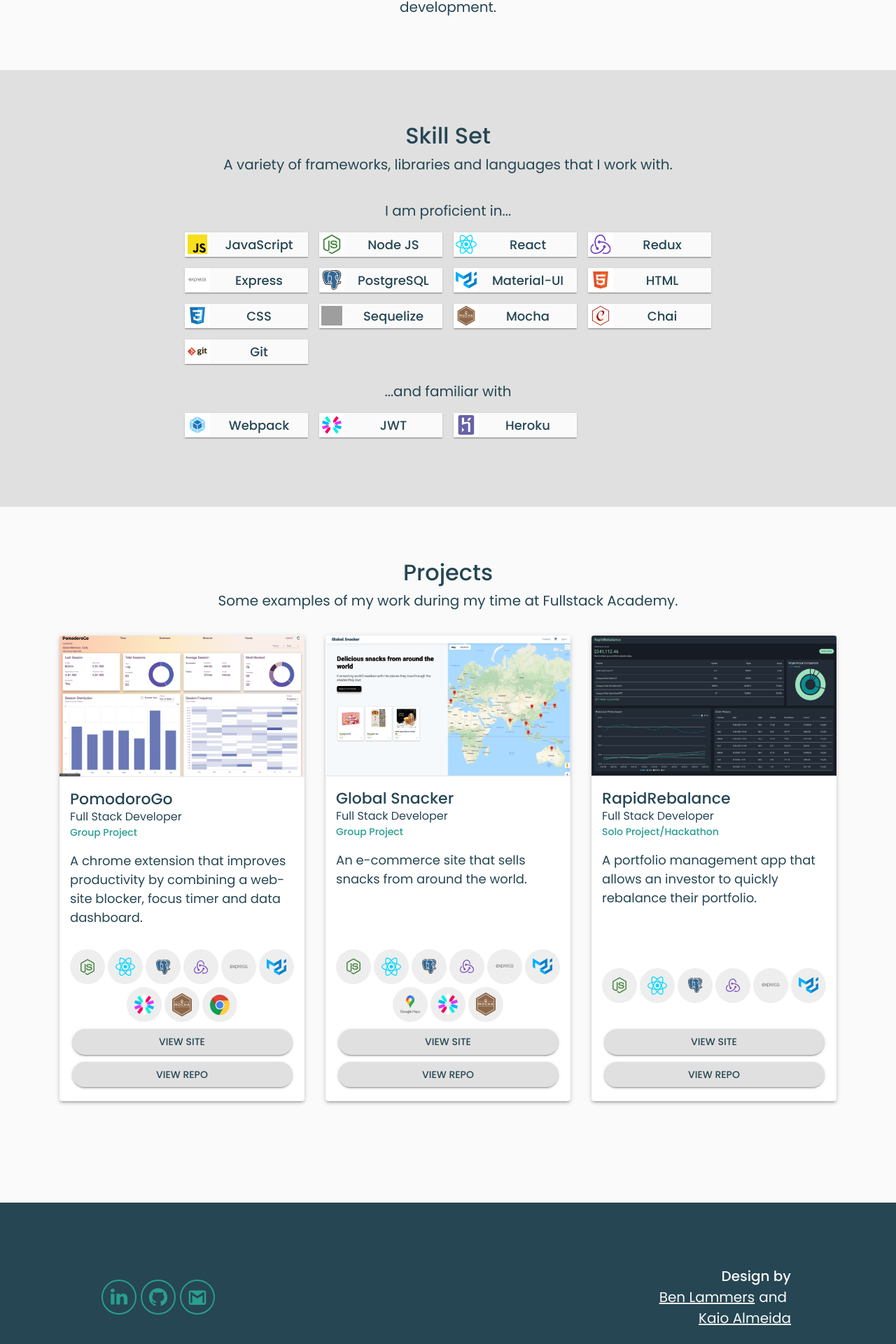
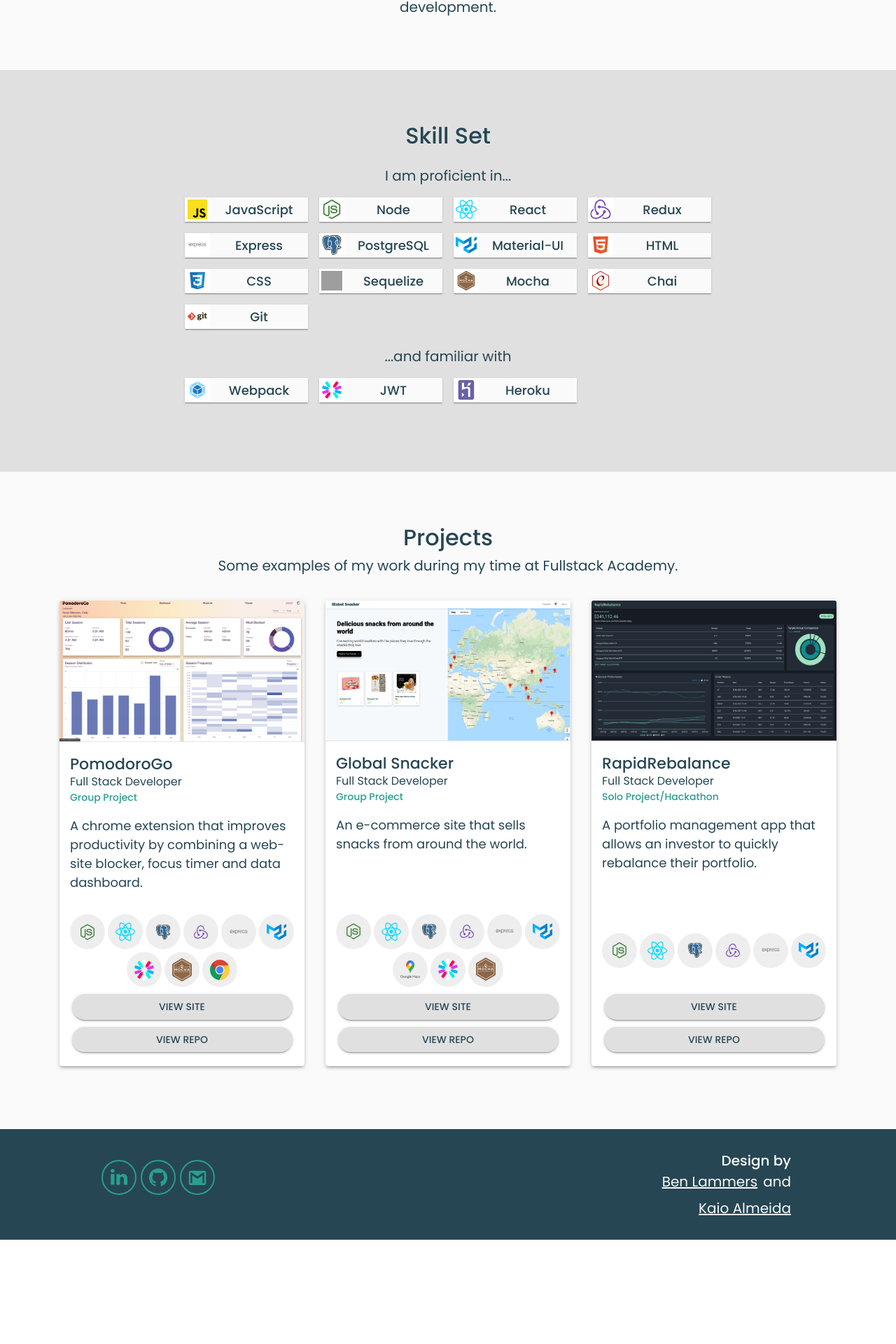
Before and after one commit to rfmcmillan/portfolio, a React app: page / in a window 1280 px wide. Shown: the part 1114-3034 px from the top of the page at 70% size. After the commit the page ends 2885 px from the top, so only its background shows below. Built offline with nearby package versions, Linux system fonts and the light colour scheme; grey boxes are pictures that could not be loaded.

Commit message:
footer done

```diff
--- a/client/App.js
+++ b/client/App.js
@@ -49,7 +49,6 @@ const App = () => {
         <Intro />
         <Skills />
         <Projects />
-        <ThankYou />
         <Footer />
       </div>
     </ThemeProvider>
--- a/client/components/Footer.js
+++ b/client/components/Footer.js
@@ -1,20 +1,34 @@
 import React from 'react';
 import { makeStyles, useTheme } from '@material-ui/core/styles';
-import { Box, Grid, Link, Typography } from '@material-ui/core';
+import { Grid, Link, Typography, useMediaQuery } from '@material-ui/core';
 import { useInView, InView } from 'react-intersection-observer';
 import { socialData } from '../data/social.js';
 import Social from './Social.js';
 
 const Footer = () => {
   const theme = useTheme();
+  const matches = useMediaQuery(theme.breakpoints.down('sm'));
   const useStyles = makeStyles({
     and: {
       fontSize: 20,
       fontWeight: 400,
-      padding: '0px 6px 0px 6px',
+      [theme.breakpoints.down('sm')]: {
+        fontSize: 16,
+      },
     },
     contain: {},
-    credit: { fontSize: 20, fontWeight: 500 },
+    credit: {
+      fontSize: 20,
+      fontWeight: 500,
+      [theme.breakpoints.down('sm')]: {
+        fontSize: 16,
+      },
+    },
+    designCredit: {
+      [theme.breakpoints.down('sm')]: {
+        marginTop: 15,
+      },
+    },
     name: {
       fontSize: 20,
       fontWeight: 200,
@@ -22,15 +36,20 @@ const Footer = () => {
       fontFamily: theme.typography.fontFamily,
       color: theme.palette.primary.contrastText,
       fontWeight: 400,
+      [theme.breakpoints.down('sm')]: {
+        fontSize: 16,
+      },
     },
     root: {
-      padding: '90px 150px 60px 150px',
+      padding: '30px 150px 30px 150px',
       backgroundColor: theme.palette.primary.main,
       color: theme.palette.primary.contrastText,
       [theme.breakpoints.down('sm')]: {
-        padding: '90px 10px 60px 10px',
+        padding: '50px 10px 50px 10px',
+        fontSize: 16,
       },
     },
+    socials: { width: '150px', paddingBottom: 20 },
   });
   const classes = useStyles();
   const { ref, inView, entry } = useInView({ threshold: 0 });
@@ -49,8 +68,17 @@ const Footer = () => {
             className={classes.contain}
             justifyContent="space-between"
             alignItems="center"
+            direction={matches ? 'column' : undefined}
           >
-            <Grid className={classes.socials} item container spacing={2} xs={6}>
+            <Grid
+              className={classes.socials}
+              item
+              container
+              spacing={matches ? 1 : 2}
+              xs={matches ? undefined : 6}
+              alignItems="center"
+              justifyContent={matches ? 'space-between' : undefined}
+            >
               {socialData.map((social, index) => (
                 <Social
                   classNames={[social.className, 'socialAccent']}
@@ -60,17 +88,58 @@ const Footer = () => {
                 />
               ))}
             </Grid>
+
+            {matches ? (
               <Grid
+                className={classes.designCredit}
+                item
+                container
+                alignItems="center"
+                justifyContent="center"
+                direction="column"
+              >
+                <Grid item>
+                  <Typography className={classes.credit}>Design by</Typography>
+                </Grid>
+                <Grid item>
+                  <Link
+                    className={classes.name}
+                    href="https://www.benlammers.dev/"
+                  >
+                    Ben Lammers
+                  </Link>
+                </Grid>
+                <Grid item>
+                  <Typography className={classes.and}>and</Typography>
+                </Grid>
+                <Grid item>
+                  <Link
+                    className={classes.name}
+                    href="https://codepen.io/KaioRocha/pen/YoEVvZ"
+                  >
+                    Kaio Almeida
+                  </Link>
+                </Grid>
+              </Grid>
+            ) : (
+              <Grid
+                className={classes.designCredit}
                 item
                 container
                 alignItems="flex-end"
-              direction="column"
-              xs={6}
+                direction={matches ? 'row' : 'column'}
+                xs={matches ? undefined : 6}
               >
                 <Grid item xs={6}>
                   <Typography className={classes.credit}>Design by</Typography>
                 </Grid>
-              <Grid item container xs={6} justifyContent="flex-end">
+                <Grid
+                  item
+                  container
+                  xs={6}
+                  justifyContent="flex-end"
+                  spacing={1}
+                >
                   <Grid item>
                     <Link
                       className={classes.name}
@@ -92,6 +161,7 @@ const Footer = () => {
                   </Grid>
                 </Grid>
               </Grid>
+            )}
           </Grid>
         </InView>
       </div>
--- a/client/components/Intro.js
+++ b/client/components/Intro.js
@@ -53,9 +53,8 @@ const Intro = () => {
               <Typography className={classes.about} variant="body1">
                 a full-stack engineer with a background in architecture. Prior
                 to 2021, I was focused on designing sustainable homes. Now,
-                after completing the 26-week software engineering program at
-                Fullstack Academy I am ready to begin my career in software
-                development.
+                after completing the software engineering program at Fullstack
+                Academy I am ready to begin my career in software development.
               </Typography>
             </Grid>
           </Grid>
--- a/client/components/Nav.js
+++ b/client/components/Nav.js
@@ -31,7 +31,6 @@ const Nav = () => {
       [theme.breakpoints.down('xs')]: {
         paddingLeft: 3,
         paddingRight: 3,
-        // maxWidth: 50,
         maxWidth: 70,
         minWidth: 30,
       },
@@ -44,16 +43,9 @@ const Nav = () => {
       [theme.breakpoints.down('sm')]: {
         fontSize: 16,
       },
-      [theme.breakpoints.down('xs')]: {
-        // fontSize: 12,
-        // maxWidth: 40,
-      },
+      [theme.breakpoints.down('xs')]: {},
     },
-    // linkGrid: {
-    //   [theme.breakpoints.down('xs')]: {
-    //     maxWidth: 50,
-    //   },
-    // },
+
     menuButton: { fontSize: 40, fill: theme.palette.secondary.main },
     root: {
       backgroundColor: '#232323',
@@ -79,7 +71,7 @@ const Nav = () => {
             item
             container
             alignItems="center"
-            spacing={2}
+            spacing={matches ? 1 : 2}
             xs={5}
           >
             {socialData.map((social, index) => (
--- a/client/components/Projects/index.js
+++ b/client/components/Projects/index.js
@@ -46,7 +46,7 @@ const Projects = () => {
         display: 'flex',
         flexDirection: 'column',
         paddingTop: '75px',
-        paddingBottom: '0px',
+        paddingBottom: '75px',
       }}
       name="projects"
     >
@@ -72,8 +72,8 @@ const Projects = () => {
       >
         <Grid
           className={classes.projects}
-          alignItems={matches ? 'center' : ''}
-          direction={matches ? 'column' : ''}
+          alignItems={matches ? 'center' : undefined}
+          direction={matches ? 'column' : 'row'}
           container
         >
           {projectsData.map((project, index) => (
--- a/client/components/Skills/index.js
+++ b/client/components/Skills/index.js
@@ -47,9 +47,6 @@ const Skills = () => {
         <Typography className={classes.header} variant="h2">
           Skill Set
         </Typography>
-        <Typography className={classes.subTitle} variant="body1">
-          A variety of frameworks, libraries and languages that I work with.
-        </Typography>
       </div>
       <ul className={classes.skills}>
         {skillsData.map((skillSet, index) => (
--- a/client/components/Social.js
+++ b/client/components/Social.js
@@ -21,10 +21,11 @@ const Social = ({ fileName, aValues, classNames = [] }) => {
       margin: 3,
       [theme.breakpoints.down('sm')]: { width: '40px', height: '40px' },
       [theme.breakpoints.down('xs')]: {
-        width: '35px',
-        height: '35px',
+        width: '40px',
+        height: '40px',
         border: '1px solid ${theme.palette.secondary.main}',
         margin: 3,
+        // border: '0px',
       },
     },
   });
--- a/client/img/logos/index.js
+++ b/client/img/logos/index.js
@@ -14,7 +14,7 @@ export const javascript = {
 
 export const nodejs = {
   logo: require('./nodejs.svg'),
-  title: 'Node JS',
+  title: 'Node',
 };
 export const postgres = {
   logo: require('./postgres.svg'),
```
Lines whose indentation alone changed are shown as unchanged.
